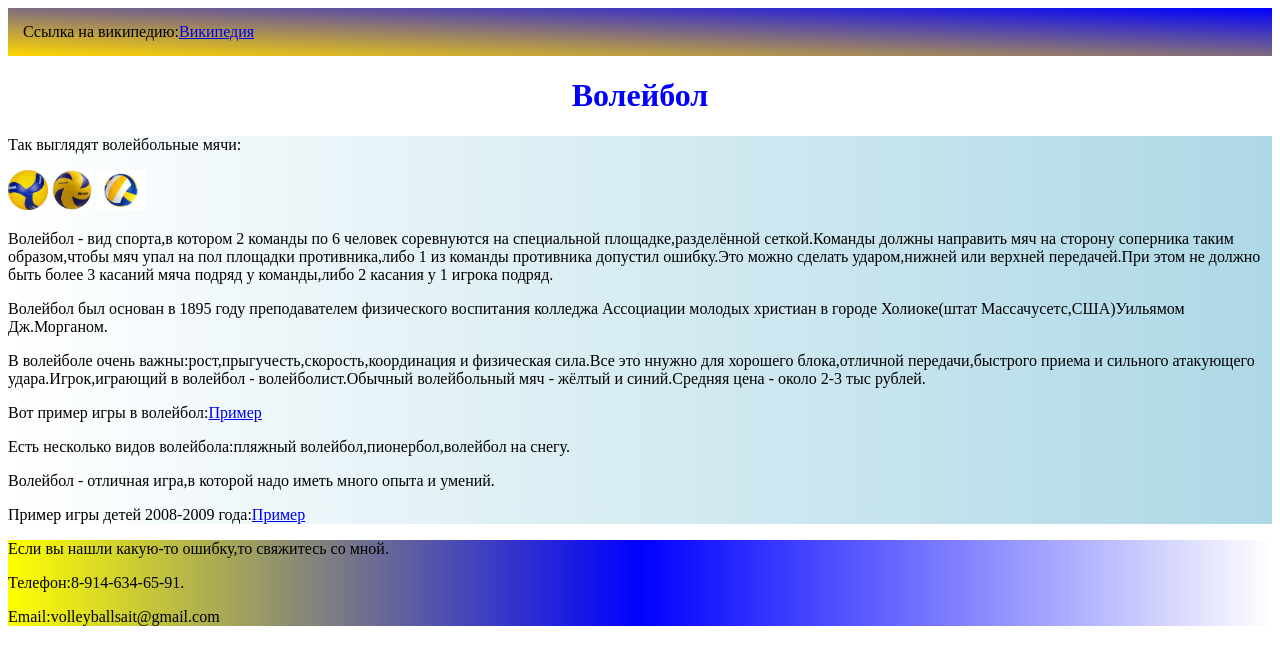
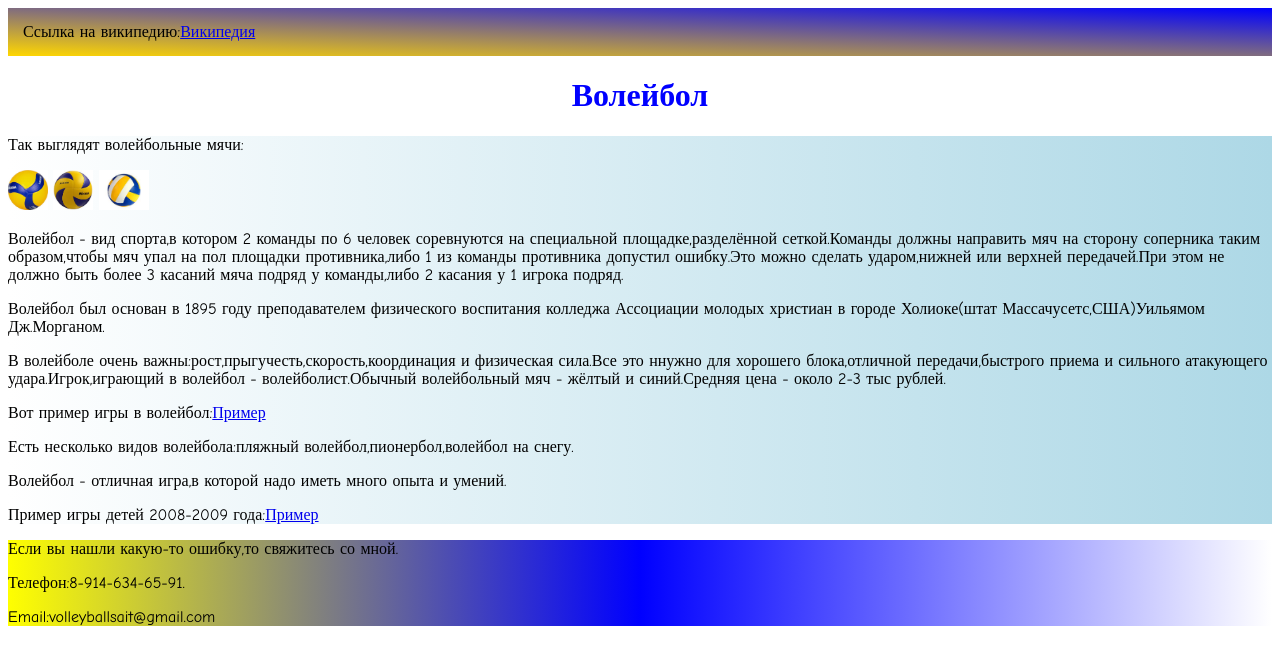
Before and after one commit to kepka96/final, a plain HTML site: page index.html in a window 1280 px wide. Drawn offline with Linux system fonts and the light colour scheme.

Commit message:
Update style.css

```diff
--- a/style.css
+++ b/style.css
@@ -1,6 +1,7 @@
 header {
     background-image: linear-gradient(to right top,gold,blue);
     padding:15px;
+    font-family:Comic Sans MS;
 }
 
 h1 {
@@ -16,6 +17,7 @@ main img:hover {
 
 main {
     background-image:linear-gradient(to left,lightblue,white);
+    font-family:Comic Sans MS;
 }
 
 header a:hover {
@@ -28,4 +30,5 @@ header a:focus {
 
 footer {
     background-image:linear-gradient(to left,white,blue,yellow);
+    font-family:Comic Sans MS;
 }
```
